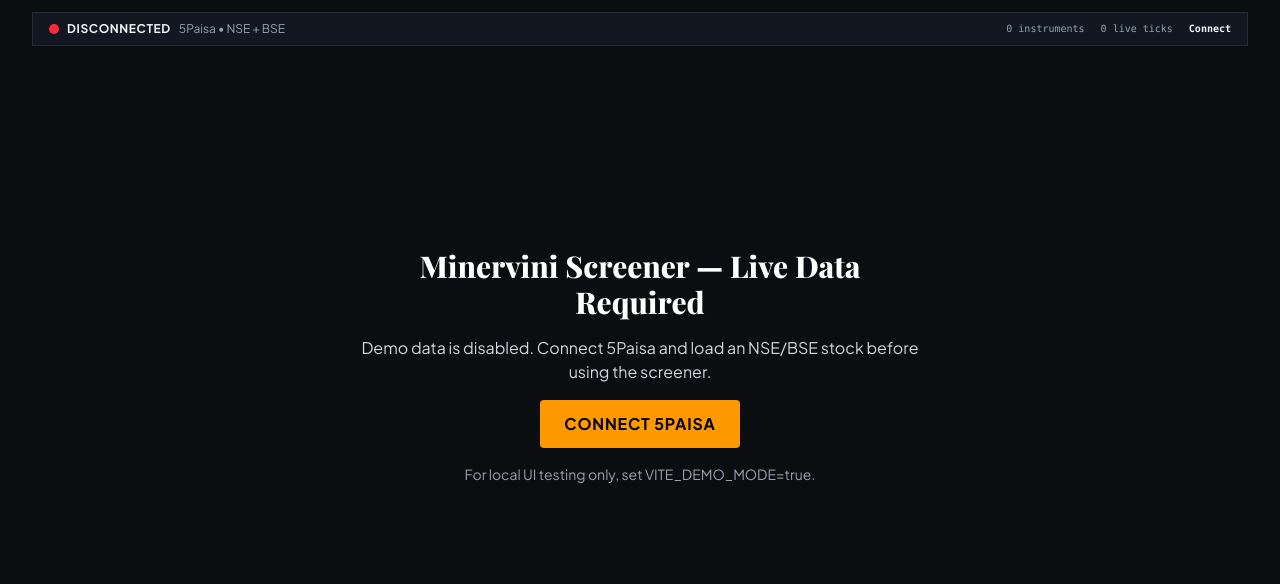
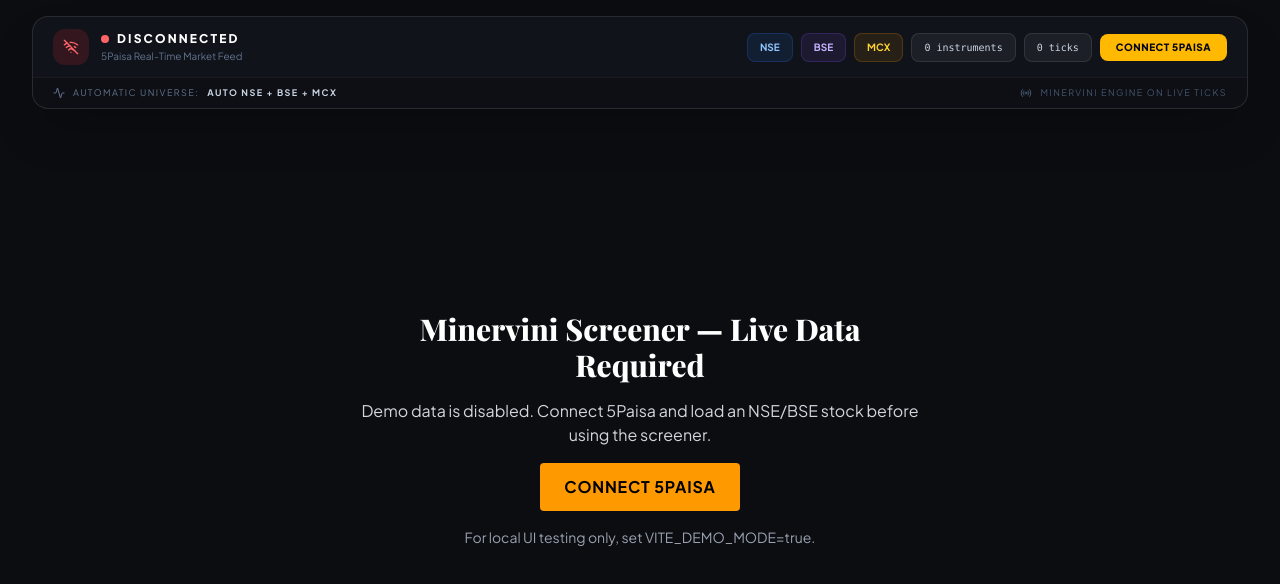
Before and after one commit to shakthiprasadpai/Minervini-shakthi, a React (Vite) app: page / in a window 1280 px wide. Shown: the top 584 px of the page. Built offline with nearby package versions, Linux system fonts and the light colour scheme; no server answers; a web font is replaced by a local one.

Commit message:
Redesign live market status as premium market command bar

```diff
--- a/src/components/LiveMarketStatus.tsx
+++ b/src/components/LiveMarketStatus.tsx
@@ -1,9 +1,41 @@
 import React, { useEffect, useState } from 'react';
+import { Activity, Wifi, WifiOff, RefreshCw, Radio } from 'lucide-react';
+
 export const LiveMarketStatus: React.FC<{ apiBaseUrl: string; demoMode: boolean; status?: any }> = ({ apiBaseUrl, demoMode, status }) => {
   const [localStatus, setLocalStatus] = useState<any>(status || null);
   useEffect(() => setLocalStatus(status || null), [status]);
-  useEffect(() => { if (demoMode) return; const poll = async () => { try { const r = await fetch(apiBaseUrl + '/api/market/realtime-status'); if (r.ok) setLocalStatus(await r.json()); } catch {} }; poll(); const id = window.setInterval(poll, 5000); return () => window.clearInterval(id); }, [apiBaseUrl, demoMode]);
+  useEffect(() => {
+    if (demoMode) return;
+    const poll = async () => { try { const r = await fetch(apiBaseUrl + '/api/market/realtime-status'); if (r.ok) setLocalStatus(await r.json()); } catch {} };
+    poll(); const id = window.setInterval(poll, 5000); return () => window.clearInterval(id);
+  }, [apiBaseUrl, demoMode]);
   if (demoMode) return null;
   const live = Boolean(localStatus?.connected);
-  return <div className="max-w-7xl mx-auto px-4 sm:px-6 lg:px-8 pt-3"><div className="flex items-center justify-between border border-[#e5e4e1] bg-white px-4 py-2 text-xs shadow-xs"><div className="flex items-center gap-2"><span className={`w-2.5 h-2.5 rounded-full ${live ? 'bg-emerald-500 animate-pulse' : 'bg-red-500'}`}></span><span className="font-bold uppercase tracking-wider">{live ? 'LIVE' : 'DISCONNECTED'}</span><span className="text-gray-500">5Paisa • NSE + BSE</span></div><div className="flex items-center gap-4 font-mono text-[10px] text-gray-500"><span>{localStatus?.instruments || 0} instruments</span><span>{localStatus?.liveTicks || 0} live ticks</span><a className="font-bold text-[#1a1a1a] hover:underline" href="/api/5paisa/auth/login">Connect</a></div></div></div>;
+  const instruments = Number(localStatus?.instruments || 0);
+  const ticks = Number(localStatus?.liveTicks || 0);
+  const universe = localStatus?.universeMode || 'AUTO NSE + BSE + MCX';
+  return <section className="max-w-[1600px] mx-auto px-4 sm:px-6 lg:px-8 pt-4">
+    <div className="rounded-2xl border border-white/10 bg-[#11151c]/95 backdrop-blur-xl shadow-2xl overflow-hidden">
+      <div className="flex flex-wrap items-center justify-between gap-4 px-5 py-3">
+        <div className="flex items-center gap-3">
+          <div className={`flex h-9 w-9 items-center justify-center rounded-xl ${live ? 'bg-emerald-500/15 text-emerald-400' : 'bg-red-500/15 text-red-400'}`}>
+            {live ? <Wifi className="w-4 h-4" /> : <WifiOff className="w-4 h-4" />}
+          </div>
+          <div><div className="flex items-center gap-2"><span className={`h-2 w-2 rounded-full ${live ? 'bg-emerald-400 animate-pulse' : 'bg-red-400'}`} /><span className="text-xs font-black tracking-[0.18em] text-white">{live ? 'MARKET LIVE' : 'DISCONNECTED'}</span></div><div className="text-[10px] text-slate-500 mt-0.5">5Paisa Real-Time Market Feed</div></div>
+        </div>
+        <div className="flex flex-wrap items-center gap-2">
+          <span className="rounded-lg bg-blue-500/10 border border-blue-500/20 px-3 py-1.5 text-[10px] font-bold text-blue-300">NSE</span>
+          <span className="rounded-lg bg-violet-500/10 border border-violet-500/20 px-3 py-1.5 text-[10px] font-bold text-violet-300">BSE</span>
+          <span className="rounded-lg bg-amber-500/10 border border-amber-500/20 px-3 py-1.5 text-[10px] font-bold text-amber-300">MCX</span>
+          <span className="rounded-lg bg-white/5 border border-white/10 px-3 py-1.5 text-[10px] font-mono text-slate-300">{instruments.toLocaleString()} instruments</span>
+          <span className="rounded-lg bg-white/5 border border-white/10 px-3 py-1.5 text-[10px] font-mono text-slate-300">{ticks.toLocaleString()} ticks</span>
+          <a href="/api/5paisa/auth/login" className={`rounded-lg px-4 py-1.5 text-[10px] font-black uppercase tracking-wider transition ${live ? 'bg-emerald-500 text-slate-950 hover:bg-emerald-400' : 'bg-amber-400 text-slate-950 hover:bg-amber-300'}`}>{live ? 'Connected' : 'Connect 5Paisa'}</a>
+        </div>
+      </div>
+      <div className="border-t border-white/5 bg-black/20 px-5 py-2 flex items-center justify-between gap-4 text-[9px] uppercase tracking-[0.16em]">
+        <span className="text-slate-500 flex items-center gap-2"><Activity className="w-3 h-3" /> Automatic Universe: <b className="text-slate-300">{universe}</b></span>
+        <span className="text-slate-600 flex items-center gap-2"><Radio className="w-3 h-3" /> Minervini engine on live ticks</span>
+      </div>
+    </div>
+  </section>;
 };
```
